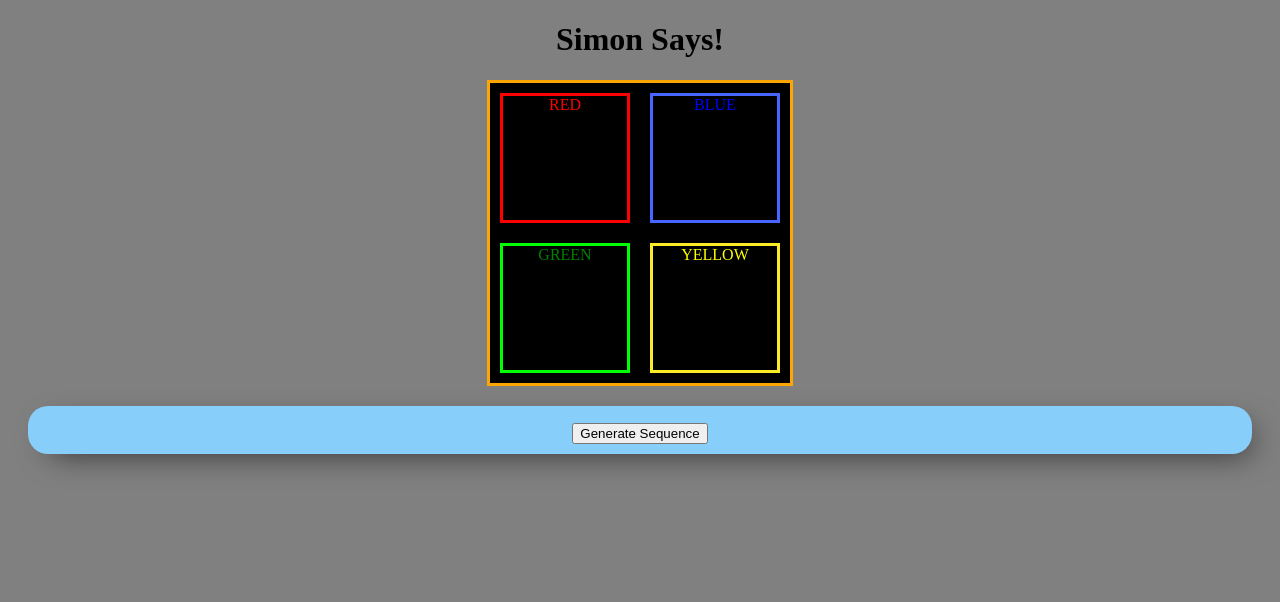
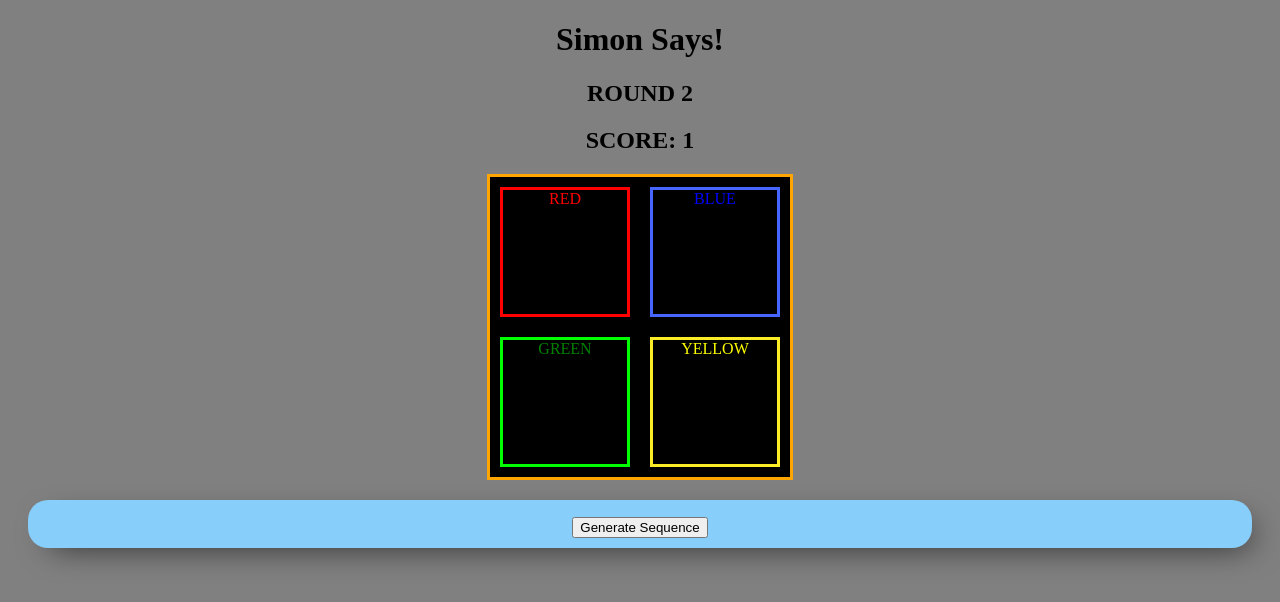
Before and after one commit to ackottsi/GA-Project-One, a plain HTML site: page index.html in a window 1280 px wide. Both pictures are taken after a click on the element "RED". Drawn offline with Linux system fonts and the light colour scheme.

Commit message:
added HTML for SCORE AND ROUND.  updated JS to update score and round.

```diff
--- a/index.html
+++ b/index.html
@@ -8,6 +8,8 @@
 </head>
 <body>
     <h1>Simon Says!</h1>
+        <h2 id="ROUND">ROUND 1</h2>
+        <h2 id="SCORE">SCORE:</h2>
         <div class="gameboard">
             <div class="button one" id="red">RED</div>
             <div class="button two" id="blue">BLUE</div>
--- a/script.js
+++ b/script.js
@@ -79,7 +79,7 @@ function flashButton(button){
 button.style.backgroundColor=button.id;
  const timer=setTimeout(function(){
  button.style.backgroundColor="black";
- console.log("timer ")},200);
+ console.log("timer ")},300);
 }
 
 
@@ -146,7 +146,7 @@ function showSequence(arrSequence){
         }
 
     //CONTROLS TIMING OF AUTOMATED SEQUENCE TRANSITION
-    },750*i);
+    },600*i);
 
 }
 }
@@ -208,8 +208,14 @@ if(a==b){
     // console.log("testing console logging");
 
 
+
     generateNewSequence(1);
-    showSequence(automatedArray);
+
+    //set timeout creates delay between sequence showing for next round
+    setTimeout(function(){showSequence(automatedArray);},1500);
+
+    document.querySelector("#ROUND").textContent=`ROUND ${roundCount}`;
+    document.querySelector("#SCORE").textContent=`SCORE: ${playerOnePoints}`;
 }
 //if player
 else{
--- a/style.css
+++ b/style.css
@@ -25,13 +25,16 @@ h1{
     text-align: center;
     display:inline-block;
     vertical-align: middle;
+}
+
+ h2{
+     text-align:center;
+ }
 
 
 
 
 
-
-}
 
 #sequence_button{
     text-align: center;
```
